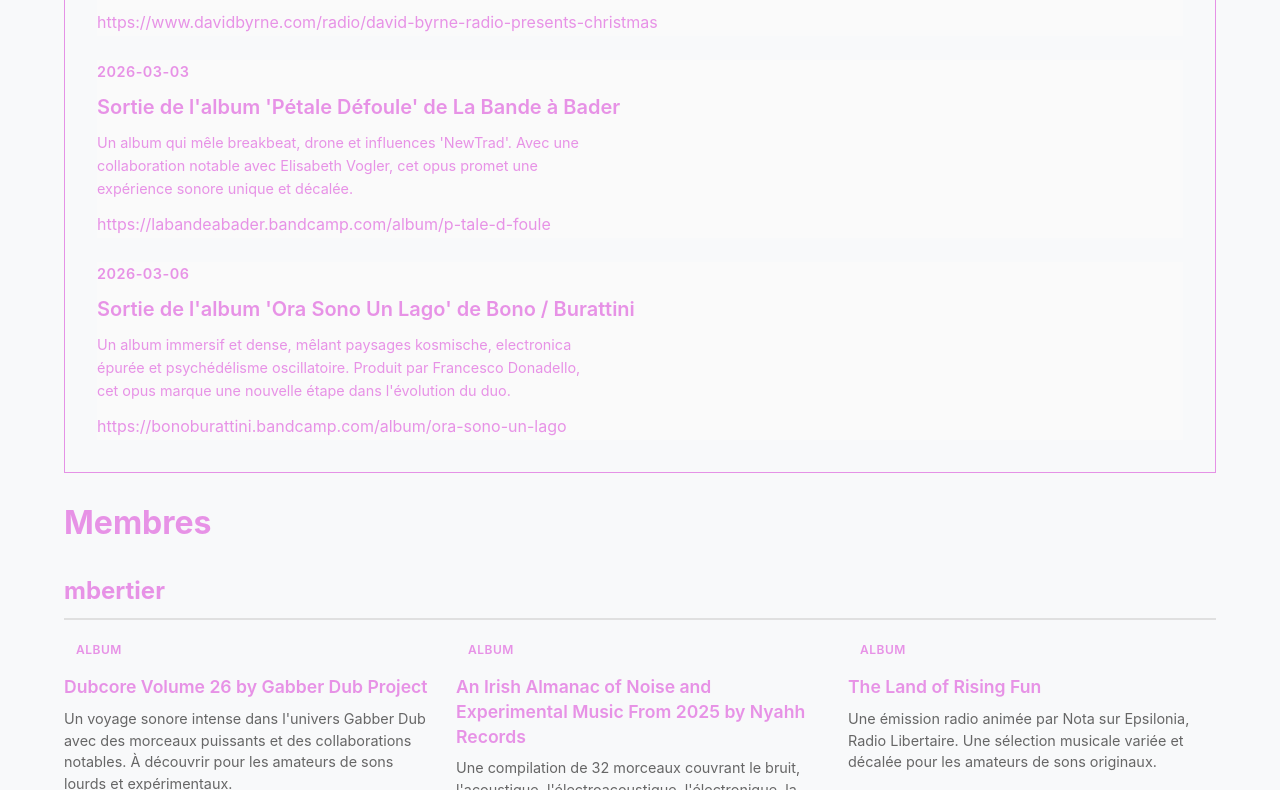
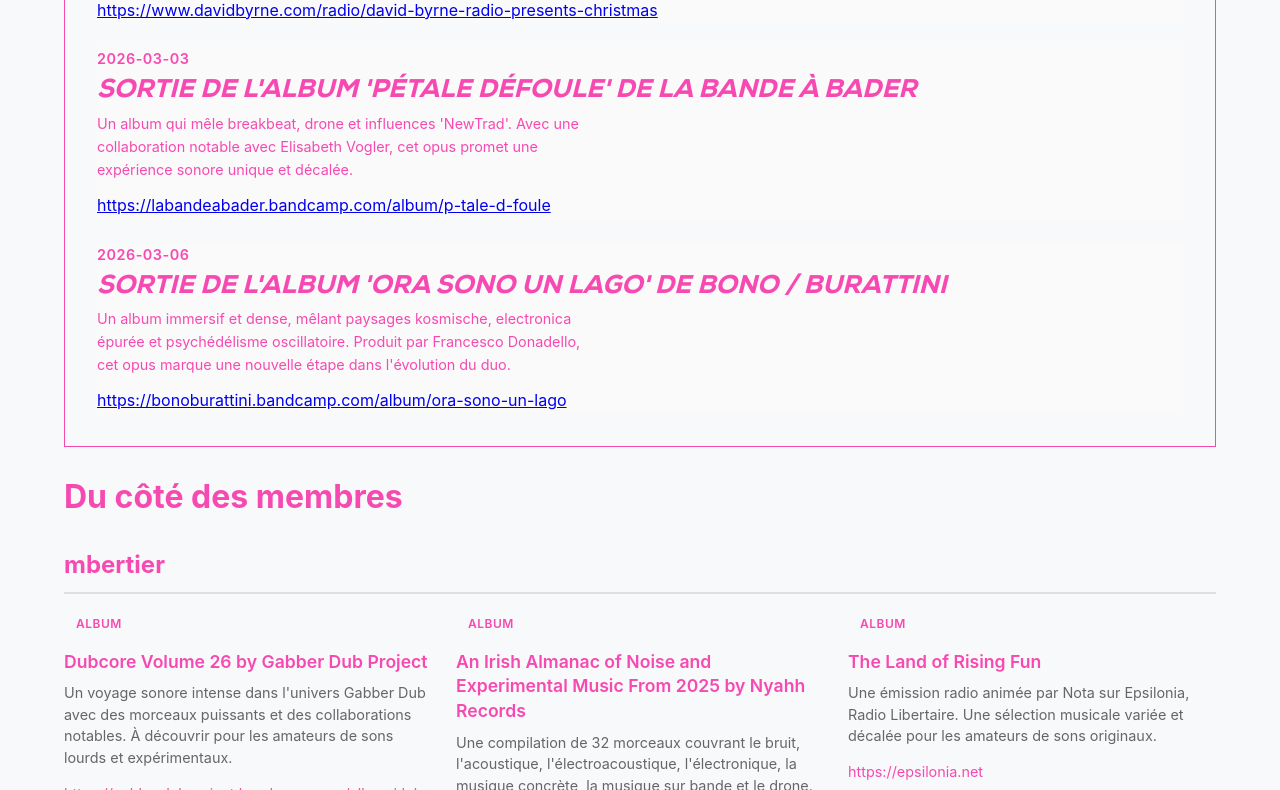
Before and after one commit to constructions-incongrues/jomayeux, a plain HTML site: page index.html in a window 1280 px wide. Shown: the part 1344-2134 px from the top of the page. Drawn offline with Linux system fonts and the light colour scheme.

Commit message:
Update HTML structure and CSS styles for improved member section and event presentation

```diff
--- a/index.html
+++ b/index.html
@@ -19,7 +19,7 @@
         <h1>Agenda</h1>
         <div class="newsletter-agenda"></div>
 
-        <h1>Membres</h1>
+        <h1>Du côté des membres</h1>
         <div class="newsletter-members"></div>
 
         <h1>Galerie</h1>
@@ -34,7 +34,7 @@
             <div class="agenda-item-event">
                 <div class="event-title"></div>
                 <div class="event-description"></div>
-                <div class="event-link"></div>
+                <a href="" class="event-link"></a>
                 <div class="event-location"></div>
             </div>
         </div>
--- a/style.css
+++ b/style.css
@@ -1,6 +1,6 @@
 /* Variables CSS */
 :root {
-    --primary-color: #e279e1cd;
+    --primary-color: #f51e9fcd;
     --text-color: #333;
     --text-light: #666;
     --bg-color: #ffffff;
@@ -16,12 +16,12 @@
 
 @font-face {
     font-family: 'Nexa';
-    src: url('static/fonts/Nexa-Bold.otf') format('opentype');
+    src: url('static/fonts/NexaBlack.otf') format('opentype');
     font-weight: 400;
 }
 @font-face {
     font-family: 'Nexa';
-    src: url('static/fonts/Nexa-Bold.otf') format('opentype');
+    src: url('static/fonts/NexaHeavy.otf') format('opentype');
     font-weight: 700;
 }
 
@@ -153,10 +153,14 @@
 }
 
 .event-title {
-    font-size: 1.25rem;
+    font-size: 1.6rem;
+    line-height: 1;
     font-weight: 600;
     margin-bottom: 0.5rem;
+    text-transform: uppercase;
+    font-style: italic;
     color: var(--primary-color);
+    font-family: 'Nexa', sans-serif;
 }
 
 .event-description {
```
